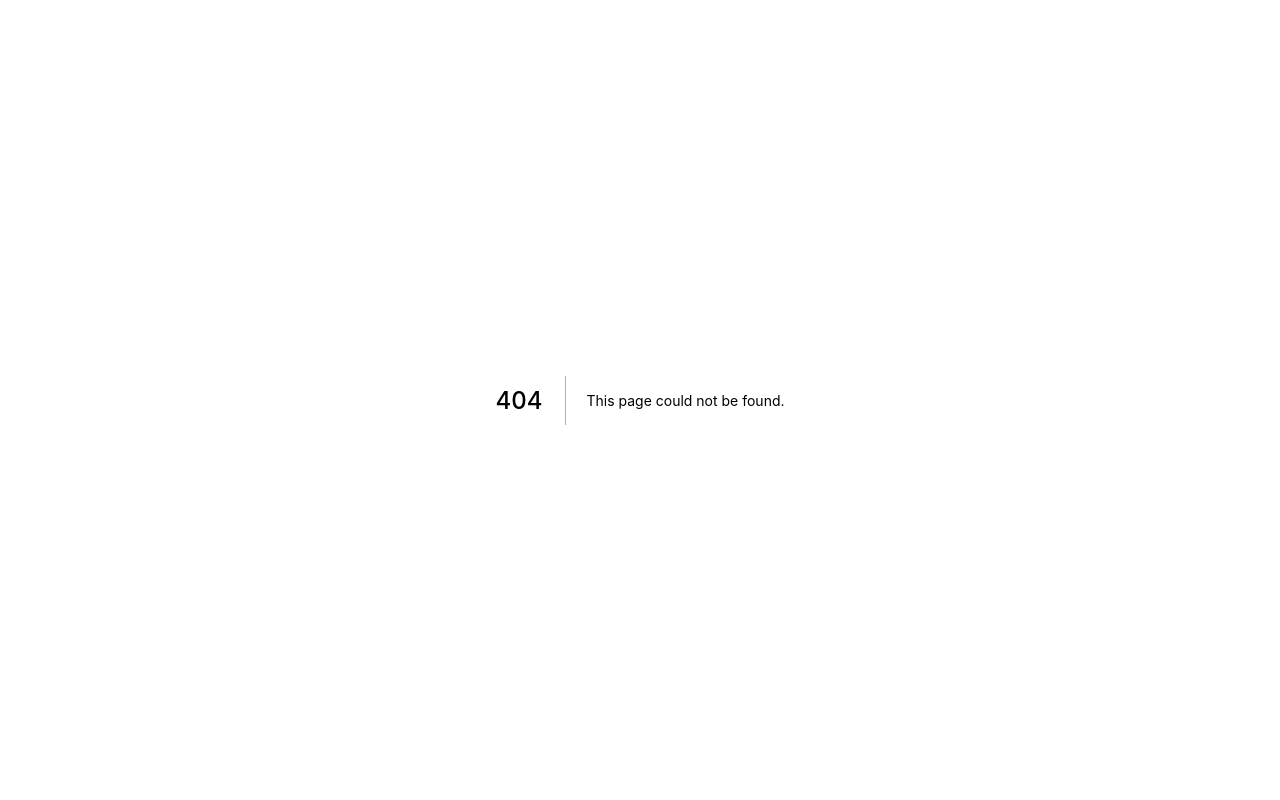
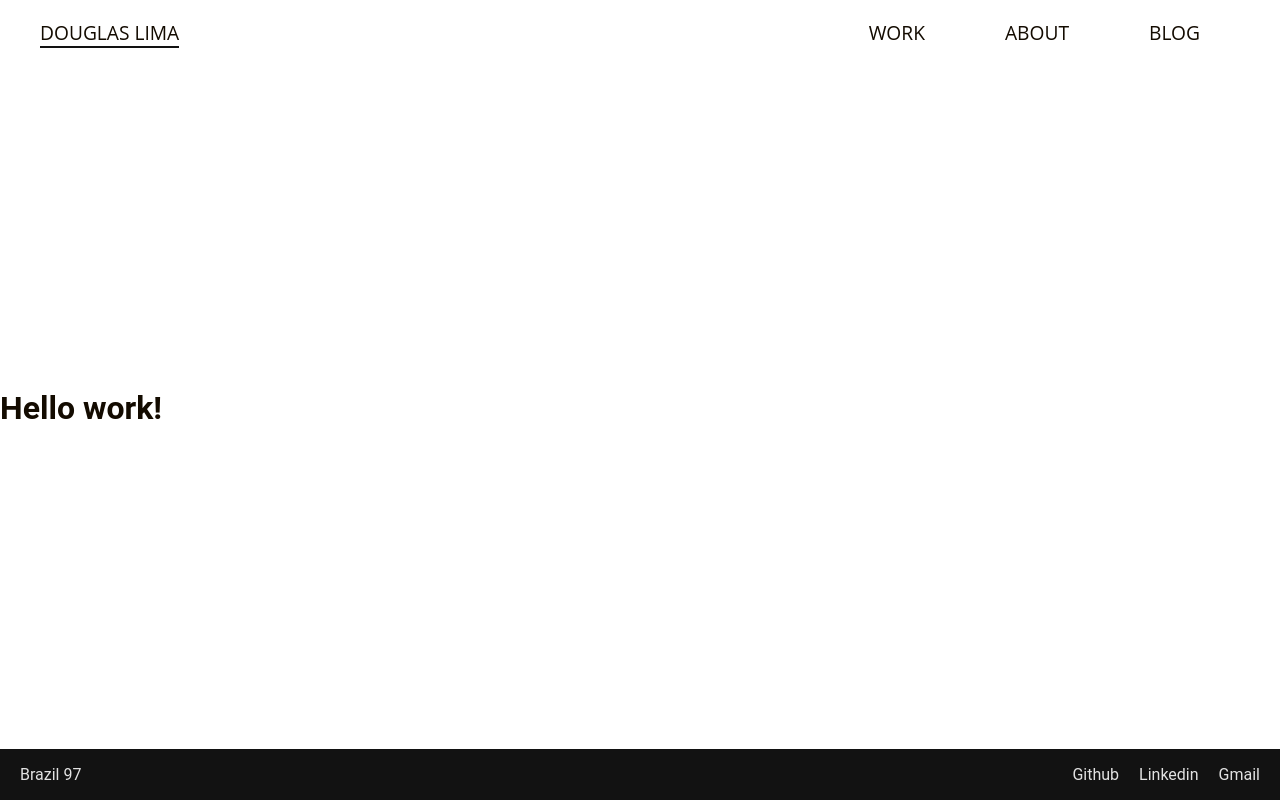
Before and after one commit to douglasliralima/Portfolio, a Next.js app in the folder portfolio/: page /work in a window 1280 px wide. Before the commit this address had no page. Built offline with nearby package versions, Linux system fonts and the light colour scheme.

Commit message:
Transition between pages

```diff
--- a/portfolio/components/Header/Header.tsx
+++ b/portfolio/components/Header/Header.tsx
@@ -1,8 +1,9 @@
+import Link from "next/link";
 import React, { useEffect } from "react";
 import { useState, useRef } from "react";
 import headerStyles from "./header.module.css"
 
-const Underline = (props: { title: string, active?: boolean }) => {
+const Underline = (props: { title?: string, active?: boolean }) => {
     const { title, active } = props;
     const underlineContainer = React.createRef<HTMLAnchorElement>();
     const [underlineAnimation, setUnderlineAnimation] = useState(false)
@@ -42,7 +43,9 @@ const Underline = (props: { title: string, active?: boolean }) => {
                 setUnderlineAnimation(false)
             }}
         >
-            {title}
+            <Link href={title ? title.toLocaleLowerCase() : '/'} passHref>
+                {title ?? "DOUGLAS LIMA"}
+            </Link>
             {underline()}
         </a>
     </p>
@@ -52,7 +55,7 @@ const Header = () => {
 
     return < div className={headerStyles.header} >
         <div className={headerStyles.name}>
-            <Underline title="DOUGLAS LIMA" active={true} />
+            <Underline active={true} />
         </div>
 
         <div className={headerStyles.navSection}>
--- a/portfolio/pages/_app.tsx
+++ b/portfolio/pages/_app.tsx
@@ -1,8 +1,51 @@
 import '../styles/globals.css'
 import type { AppProps } from 'next/app'
 
+import { useRouter } from "next/router";
+import { useState, useEffect } from "react";
+
+function BlackPageTransition() {
+  const router = useRouter();
+
+  const [transition, setTransition] = useState(false);
+
+  useEffect(() => {
+    const handleStart = (url: any) => {
+      if (url !== router.asPath) {
+        setTransition(true);
+      }
+    }
+
+    const handleEnd = () => {
+      setTimeout(() => {
+        setTransition(false);
+      }, 750);
+    }
+
+    router.events.on("routeChangeStart", handleStart);
+    router.events.on("routeChangeComplete", handleEnd);
+    router.events.on('routeChangeError', handleEnd);
+
+    return () => {
+      router.events.off("routeChangeStart", handleStart);
+      router.events.off("routeChangeComplete", handleEnd);
+      router.events.off('routeChangeError', handleEnd);
+    }
+  });
+
+  return transition ? <div className="black-page" /> : <></>
+}
+
 function MyApp({ Component, pageProps }: AppProps) {
-  return <Component {...pageProps} />
+  const [initialBlackPage, setinitialBlackPage] = useState(true);
+  setTimeout(() => {
+    setinitialBlackPage(false);
+  }, 750);
+
+  return <>
+    {initialBlackPage ? <div className="black-page" /> : <BlackPageTransition />}
+    <Component {...pageProps} />
+  </>
 }
 
 export default MyApp
--- a/portfolio/pages/index.tsx
+++ b/portfolio/pages/index.tsx
@@ -1,6 +1,4 @@
 import type { NextPage } from 'next'
-
-import Grid from '@mui/material/Grid';
 
 import Head from 'next/head'
 
@@ -19,7 +17,7 @@ const Home: NextPage = () => {
         <link rel="preconnect" href="https://fonts.gstatic.com" />
         <link href="https://fonts.googleapis.com/css2?family=Roboto:wght@400;700&display=swap" rel="stylesheet" />
       </Head>
-      <div className={styles.blackPage} />
+      {/* <div className={styles.blackPage} /> */}
       <div className={styles.home} style={{ height: "100%" }}>
         <Header />
         <div className='body' style={{ marginLeft: "20px" }}>
--- /dev/null
+++ b/portfolio/pages/work.module.css
@@ -0,0 +1,7 @@
+.work {
+    height: 100%;
+    display: flex;
+    flex-direction: column;
+    justify-content: space-between;
+    overflow-wrap: break-word;
+}
--- /dev/null
+++ b/portfolio/pages/work.tsx
@@ -0,0 +1,15 @@
+import React from "react";
+import Footer from "../components/Footer/Footer";
+import Header from "../components/Header/Header";
+import styles from "./work.module.css"
+
+
+export default function Work() {
+    return <div className={styles.work}>
+        <Header />
+        <div className="body">
+            <h1>Hello work!</h1>
+        </div>
+        <Footer />
+    </div>
+}
--- a/portfolio/styles/globals.css
+++ b/portfolio/styles/globals.css
@@ -43,3 +43,24 @@ div#__next>div {
   font-weight: 400;
   font-style: normal;
 }
+
+.black-page {
+  position: fixed;
+  height: 100%;
+  width: 100%;
+  top: 0;
+  left: 0;
+  z-index: 10;
+  animation: initial-transition 500ms forwards 250ms;
+  background-color: #121212;
+}
+
+@keyframes initial-transition {
+  0% {
+    transform: translateX(0%);
+  }
+
+  100% {
+    transform: translateY(-100%);
+  }
+}
```
